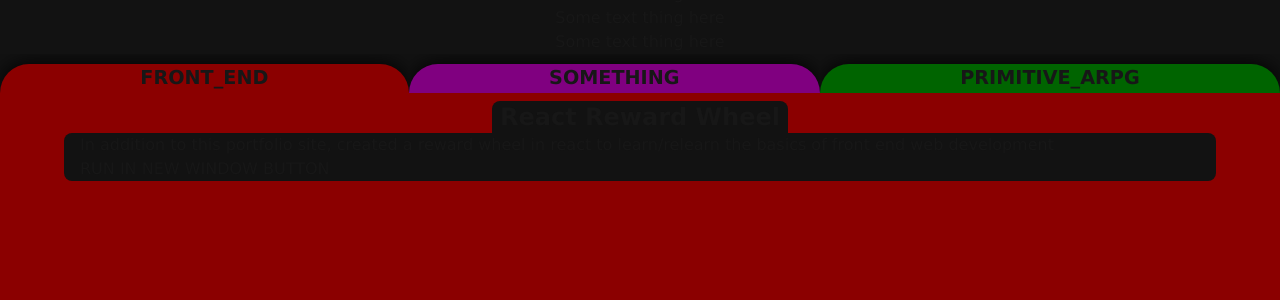
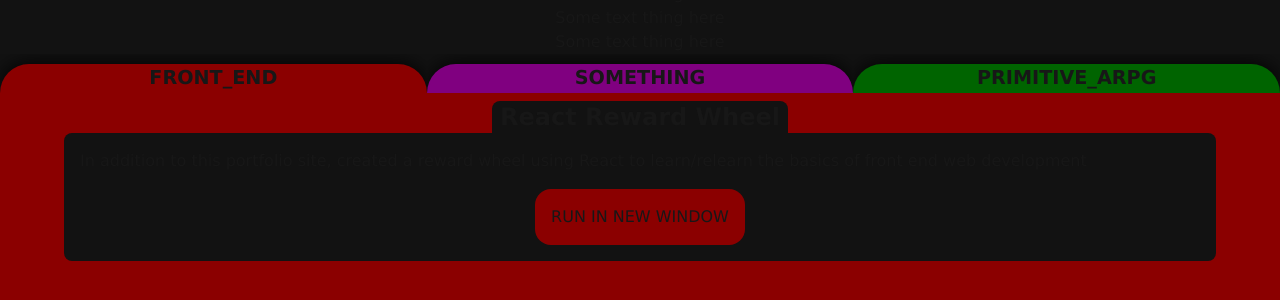
Before and after one commit to NPPortfolio/NPPortfolio.github.io, a Next.js app: page / in a window 1280 px wide. Shown: the part 114-414 px from the top of the page. Built offline with nearby package versions, Linux system fonts and the light colour scheme.

Commit message:
external css and hovering

```diff
--- a/app/globals.css
+++ b/app/globals.css
@@ -34,3 +34,16 @@
     @apply text-2xl font-bold;
   }
 }*/
+
+.runInNewWindowButton {
+  border-radius : 1rem;
+  margin-bottom : 1rem;
+  margin-top : 1rem;
+  padding-left : 1rem;
+  padding-right : 1rem;
+  padding-top : 1rem;
+  padding-bottom : 1rem;
+}
+/*
+use this for hover because you cant define hover style inline?
+background-color : var(--background-color)*/
--- a/app/page.tsx
+++ b/app/page.tsx
@@ -34,13 +34,25 @@
               React Reward Wheel
             </h2>
           </div>
-          <div className = "bg-[#121212] px-4 mx-auto w-9/10 rounded-lg">
+          <div className = "bg-[#121212] px-4 mx-auto w-9/10 rounded-lg pt-4">
             <p>
-              In addition to this portfolio site, created a reward wheel in react to learn/relearn the basics of front end web development
+              In addition to this portfolio site, created a reward wheel using React to learn/relearn the basics of front end web development
             </p>
-            <p>
-              RUN IN NEW WINDOW BUTTON
-            </p>
+            <div style ={{
+              display : 'flex',
+              justifyContent : 'center',
+            }}>
+              <a
+                href = "https://npportfolio.github.io/React_Reward_Wheel"
+                target="_blank"
+                rel="noopener noreferrer"
+                className = "runInNewWindowButton"
+                style = {{
+                  backgroundColor : projectEnumBackgroundColor(projectEnum),
+                }}>
+                RUN IN NEW WINDOW
+              </a>
+            </div>
           </div>
         </div>
       )
@@ -175,6 +187,8 @@
         overflow : 'hidden',
         paddingTop : '10px',
         flexGrow : '1',
+        flexShrink : '1',
+        flexBasis : '0',
       }}>
       <div
         style = {{
```
